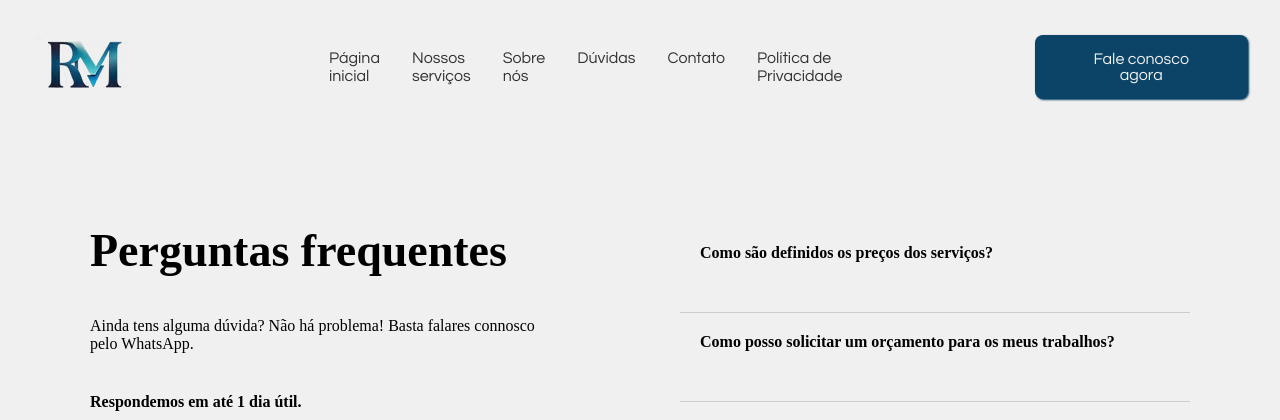
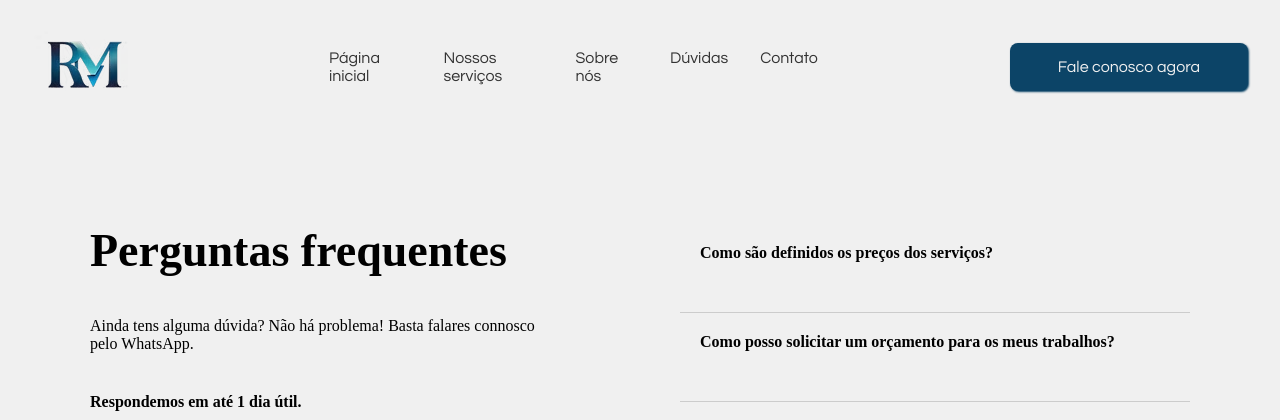
Before and after one commit to Revisa-Master/revisamaster, a Flask app: page /faq in a window 1280 px wide. Shown: the top 420 px of the page. Run offline with Flask 3, Linux system fonts and the light colour scheme.

Commit message:
refactor: remover link para política de privacidade fora do menu do footer

```diff
--- a/templates/about.html
+++ b/templates/about.html
@@ -24,7 +24,6 @@
           <li><a href="/about">Sobre nós</a></li>
           <li><a href="/faq">Dúvidas</a></li>
           <li><a href="/contato">Contato</a></li>
-          <li><a href="/privacy">Política de Privacidade</a></li>
         </div>
 
         <div class="cabecalho__nav__button">
@@ -40,7 +39,6 @@
           <a href="/about">Sobre nós</a>
           <a href="/faq">Dúvidas</a>
           <a href="/contato">Contato</a>
-          <a href="/privacy">Política de Privacidade</a>
         </li>
       </ul>
     </header>
@@ -75,7 +73,7 @@
 
       <section class="content-about">
         <h1>Valores</h1>
-        <ul>
+        <ul >
           <li><strong>Desafiamos o meio académico</strong> → Reinventamos a forma de apoiar estudantes e profissionais.</li>
           <li><strong>Transformamos desafios em conquistas</strong> → Onde outros falham, encontramos soluções inovadoras.</li>
           <li><strong>Somos incansáveis pela excelência</strong> → Procuramos sempre o melhor, sem atalhos ou desculpas.</li>
--- a/templates/contato.html
+++ b/templates/contato.html
@@ -21,7 +21,6 @@
                 <li><a href="/about">Sobre nós</a></li>
                 <li><a href="/faq">Dúvidas</a></li>
                 <li><a href="/contato">Contato</a></li>
-                <li><a href="/privacy">Política de Privacidade</a></li>
             </div>
 
             <div class="cabecalho__nav__button">
@@ -38,7 +37,6 @@
             <a href="/about">Sobre nós</a>
             <a href="/faq">Dúvidas</a>
             <a href="/contato">Contato</a>
-            <a href="/privacy">Política de Privacidade</a>
           </li>
         </ul>
       </header>
--- a/templates/faq.html
+++ b/templates/faq.html
@@ -27,7 +27,6 @@
               <li><a href="/about">Sobre nós</a></li>
               <li><a href="/faq">Dúvidas</a></li>
               <li><a href="/contato">Contato</a></li>
-              <li><a href="/privacy">Política de Privacidade</a></li>
             </div>
 
             <div class="cabecalho__nav__button">
@@ -44,7 +43,6 @@
             <a href="/about">Sobre nós</a>
             <a href="/faq">Dúvidas</a>
             <a href="/contato">Contato</a>
-            <a href="/privacy">Política de Privacidade</a>
           </li>
         </ul>
     </header>
--- a/templates/index.html
+++ b/templates/index.html
@@ -31,7 +31,6 @@
             <li><a href="/about">Sobre nós</a></li>
             <li><a href="/faq">Dúvidas</a></li>
             <li><a href="/contato">Contato</a></li>
-            <li><a href="/privacy">Política de Privacidade</a></li>
         </div>
 
         <div class="cabecalho__nav__button">
@@ -48,7 +47,6 @@
         <a href="/about">Sobre nós</a>
         <a href="/faq">Dúvidas</a>
         <a href="/contato">Contato</a>
-        <a href="/privacy">Política de Privacidade</a>
       </li>
     </ul>
   </header>
--- a/templates/privacy.html
+++ b/templates/privacy.html
@@ -24,7 +24,6 @@
               <li><a href="/about">Sobre nós</a></li>
               <li><a href="/faq">Dúvidas</a></li>
               <li><a href="/contato">Contato</a></li>
-              <li><a href="/privacy">Política de Privacidade</a></li>
             </div>
 
             <div class="cabecalho__nav__button">
@@ -41,7 +40,6 @@
             <a href="/about">Sobre nós</a>
             <a href="/faq">Dúvidas</a>
             <a href="/contato">Contato</a>
-            <a href="/privacy">Política de Privacidade</a>
           </li>
         </ul>
     </header>
--- a/templates/services.html
+++ b/templates/services.html
@@ -27,7 +27,6 @@
             <li><a href="/about">Sobre nós</a></li>
             <li><a href="/faq">Dúvidas</a></li>
             <li><a href="/contato">Contato</a></li>
-            <li><a href="/privacy">Política de Privacidade</a></li>
           </div>
 
           <div class="cabecalho__nav__button">
@@ -44,7 +43,6 @@
           <a href="/about">Sobre nós</a>
           <a href="/faq">Dúvidas</a>
           <a href="/contato">Contato</a>
-          <a href="/privacy">Política de Privacidade</a>
         </li>
       </ul>
     </header>
```
